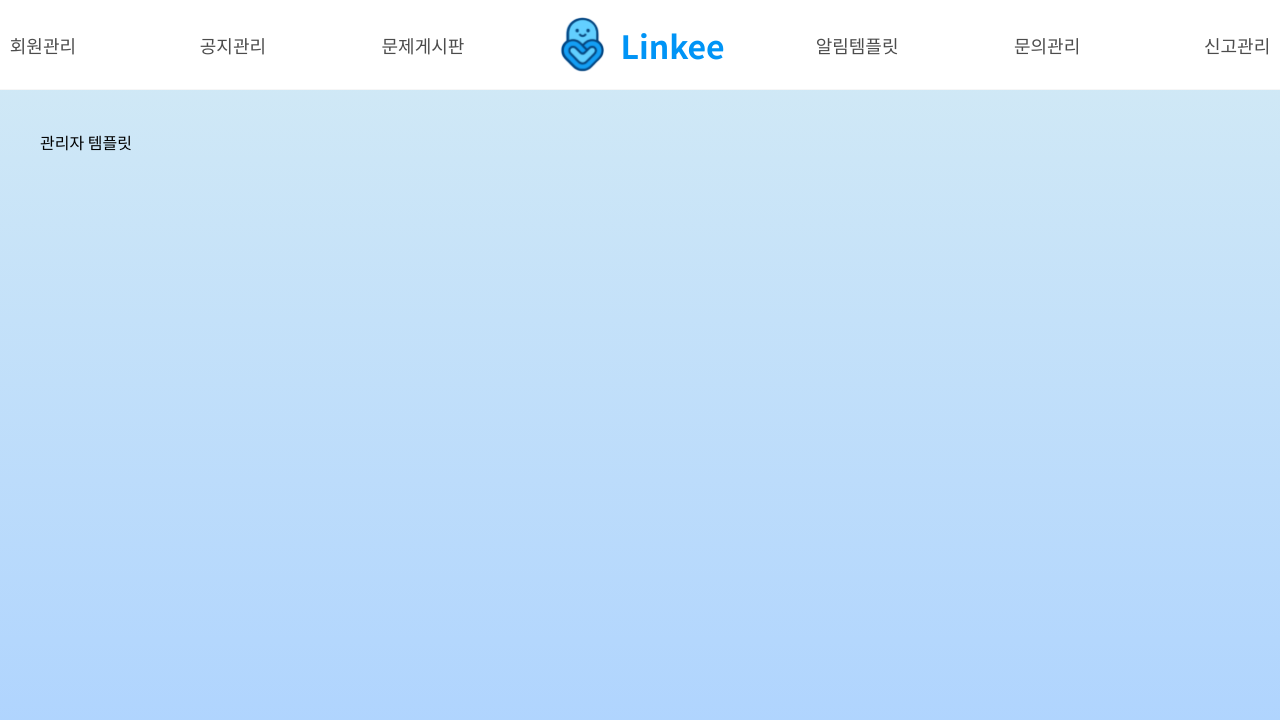
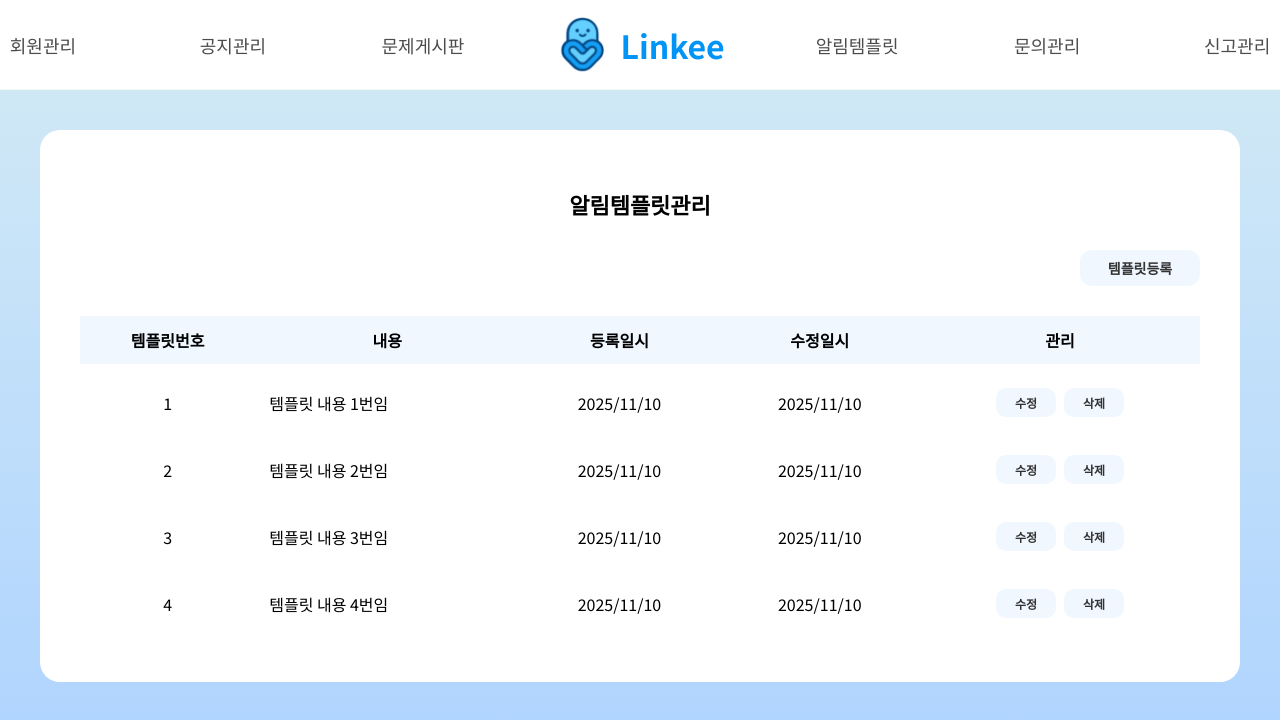
Before and after one commit to Linkee-Project/Linkee-Front-Vue, a Vue app in the folder Linkee-front/Linkee-front-vue/: page /admin/templates in a window 1280 px wide. Shown: the top 720 px of the page. Built offline with nearby package versions, Linux system fonts and the light colour scheme.

Commit message:
feat: 관리자 알림템플릿 페이지

```diff
--- /dev/null
+++ b/Linkee-front/Linkee-front-vue/src/components/common/modal/NotificationTemplateModal.vue
@@ -0,0 +1,95 @@
+<template>
+  <BaseModal :title="modalTitle" :modelValue="visible" @update:modelValue="closeModal">
+    <div v-if="editableTemplate" class="form-container">
+      <div class="form-group">
+        <label for="template-content">템플릿 내용</label>
+        <textarea
+            id="template-content"
+            v-model="editableTemplate.content"
+            class="form-textarea"
+            rows="6"
+        ></textarea>
+      </div>
+    </div>
+    <template #footer>
+      <div class="footer-buttons">
+        <AdminButton @click="saveChanges" label="저장" size="medium"/>
+        <AdminButton @click="closeModal" label="취소" size="medium"/>
+      </div>
+    </template>
+  </BaseModal>
+</template>
+
+<script setup>
+import { ref, watch, computed } from 'vue';
+import BaseModal from '@/components/base/modal/BaseModal.vue';
+import AdminButton from '@/components/base/button/AdminButton.vue';
+
+const props = defineProps({
+  visible: { type: Boolean, default: false },
+  templateData: { type: Object, default: () => null },
+});
+
+const emit = defineEmits(['update:visible', 'save']);
+
+const editableTemplate = ref(null);
+
+const modalTitle = computed(() => {
+  return props.templateData && props.templateData.id ? '알림 템플릿 수정' : '알림 템플릿 등록';
+});
+
+watch(() => props.visible, (isVisible) => {
+  if (isVisible) {
+    // Modal is being opened, create a fresh copy of the data
+    editableTemplate.value = { ...props.templateData };
+  } else {
+    // Modal is being closed, clear the data
+    editableTemplate.value = null;
+  }
+}, { immediate: true });
+
+const closeModal = () => {
+  emit('update:visible', false);
+};
+
+const saveChanges = () => {
+  if (editableTemplate.value) {
+    emit('save', editableTemplate.value);
+  }
+  closeModal();
+};
+</script>
+
+<style scoped>
+.form-container {
+  padding: 20px 10px;
+}
+
+.form-group {
+  margin-bottom: 20px;
+  display: flex;
+  flex-direction: column;
+}
+
+.form-group label {
+  margin-bottom: 8px;
+  font-weight: 600;
+  color: #333;
+}
+
+.form-textarea {
+  width: 100%;
+  padding: 10px;
+  border-radius: 8px;
+  border: 1px solid #ccc;
+  font-size: 14px;
+  background-color: #f9f9f9;
+  resize: vertical;
+}
+
+.footer-buttons {
+  display: flex;
+  justify-content: center;
+  gap: 15px;
+}
+</style>
--- a/Linkee-front/Linkee-front-vue/src/router/index.js
+++ b/Linkee-front/Linkee-front-vue/src/router/index.js
@@ -36,7 +36,7 @@ import ReportManagementView from "@/views/admin-view/report/ReportManagementView
 import ReportActionView from "@/views/admin-view/report/ReportActionView.vue";
 import NoticeDetailManagementView from "@/views/admin-view/notice/NoticeDetailManagementView.vue";
 import NoticeCreateView from "@/views/admin-view/notice/NoticeCreateView.vue";
-
+import NotificationTemplateView from "@/views/admin-view/NotificationTemplateView.vue"
 
 const routes = [
     {
@@ -204,7 +204,7 @@ const routes = [
             {
                 path: "templates",
                 name: "AdminTemplates",
-                component: { template: "<div>관리자 템플릿</div>" }
+                component: NotificationTemplateView
             },
             {
                 path: "inquiries",
--- /dev/null
+++ b/Linkee-front/Linkee-front-vue/src/views/admin-view/NotificationTemplateView.vue
@@ -0,0 +1,156 @@
+<script setup>
+import { ref } from 'vue';
+import AdminButton from '@/components/base/button/AdminButton.vue';
+import NotificationTemplateModal from '@/components/common/modal/NotificationTemplateModal.vue';
+
+const templates = ref(
+    Array.from({ length: 4 }, (_, i) => ({
+      id: i + 1,
+      content: `템플릿 내용 ${i + 1}번임`,
+      createdAt: '2025/11/10',
+      updatedAt: '2025/11/10',
+    }))
+);
+
+const isModalVisible = ref(false);
+const selectedTemplate = ref(null);
+
+const openEditModal = (template) => {
+  selectedTemplate.value = template;
+  isModalVisible.value = true;
+};
+
+const openRegisterModal = () => {
+  selectedTemplate.value = { id: null, content: '', createdAt: '', updatedAt: '' }; // New template
+  isModalVisible.value = true;
+};
+
+
+const handleSave = (updatedTemplate) => {
+  if (updatedTemplate.id) {
+    // Existing template
+    const index = templates.value.findIndex(t => t.id === updatedTemplate.id);
+    if (index !== -1) {
+      templates.value[index] = { ...templates.value[index], ...updatedTemplate, updatedAt: '2025/11/11' }; // Mock date update
+    }
+  } else {
+    // New template - do nothing for now as per user's request
+    console.log('New template creation is currently disabled.');
+    // const newId = templates.value.length > 0 ? Math.max(...templates.value.map(t => t.id)) + 1 : 1;
+    // templates.value.push({
+    //   id: newId,
+    //   content: updatedTemplate.content,
+    //   createdAt: '2025/11/11', // Mock date
+    //   updatedAt: '2025/11/11', // Mock date
+    // });
+  }
+  isModalVisible.value = false;
+};
+
+const handleDelete = (templateId) => {
+  templates.value = templates.value.filter(t => t.id !== templateId);
+  console.log(`Deleted template with id: ${templateId}`);
+};
+</script>
+
+<template>
+  <div class="notification-template-container">
+    <h2 class="page-title">알림템플릿관리</h2>
+    <div class="register-button-container">
+      <AdminButton label="템플릿등록" size="medium" @click="openRegisterModal" />
+    </div>
+
+    <div class="table-wrapper">
+      <table class="template-table">
+        <thead>
+        <tr>
+          <th>템플릿번호</th>
+          <th>내용</th>
+          <th>등록일시</th>
+          <th>수정일시</th>
+          <th>관리</th>
+        </tr>
+        </thead>
+        <tbody>
+        <tr v-for="template in templates" :key="template.id">
+          <td>{{ template.id }}</td>
+          <td class="content-cell">{{ template.content }}</td>
+          <td>{{ template.createdAt }}</td>
+          <td>{{ template.updatedAt }}</td>
+          <td>
+            <div class="action-buttons">
+              <AdminButton label="수정" size="small" @click="openEditModal(template)" />
+              <AdminButton label="삭제" size="small" @click="handleDelete(template.id)" />
+            </div>
+          </td>
+        </tr>
+        </tbody>
+      </table>
+    </div>
+
+    <NotificationTemplateModal
+        :visible="isModalVisible"
+        :template-data="selectedTemplate"
+        @update:visible="isModalVisible = $event"
+        @save="handleSave"
+    />
+  </div>
+</template>
+
+<style scoped>
+.notification-template-container {
+  background: white;
+  padding: 40px;
+  border-radius: 20px;
+}
+
+.page-title {
+  text-align: center;
+  margin-bottom: 30px; /* Add margin below the title */
+  font-size: 22px;
+  font-weight: 600;
+}
+
+.register-button-container {
+  display: flex;
+  justify-content: flex-end; /* Align to the right */
+  margin-bottom: 20px;
+}
+
+.table-wrapper {
+  overflow-x: auto;
+}
+
+.template-table {
+  width: 100%;
+  border-collapse: separate;
+  border-spacing: 0 10px;
+  text-align: center;
+}
+
+.template-table th {
+  background: #f0f7ff;
+  padding: 12px;
+  font-weight: 600;
+}
+
+.template-table td {
+  background: #fff;
+  padding: 14px;
+  border-radius: 12px;
+  vertical-align: middle;
+}
+
+.content-cell {
+  max-width: 400px;
+  white-space: pre-wrap;
+  word-wrap: break-word;
+  text-align: left;
+}
+
+.action-buttons {
+  display: flex;
+  gap: 8px;
+  justify-content: center;
+}
+</style>
```
